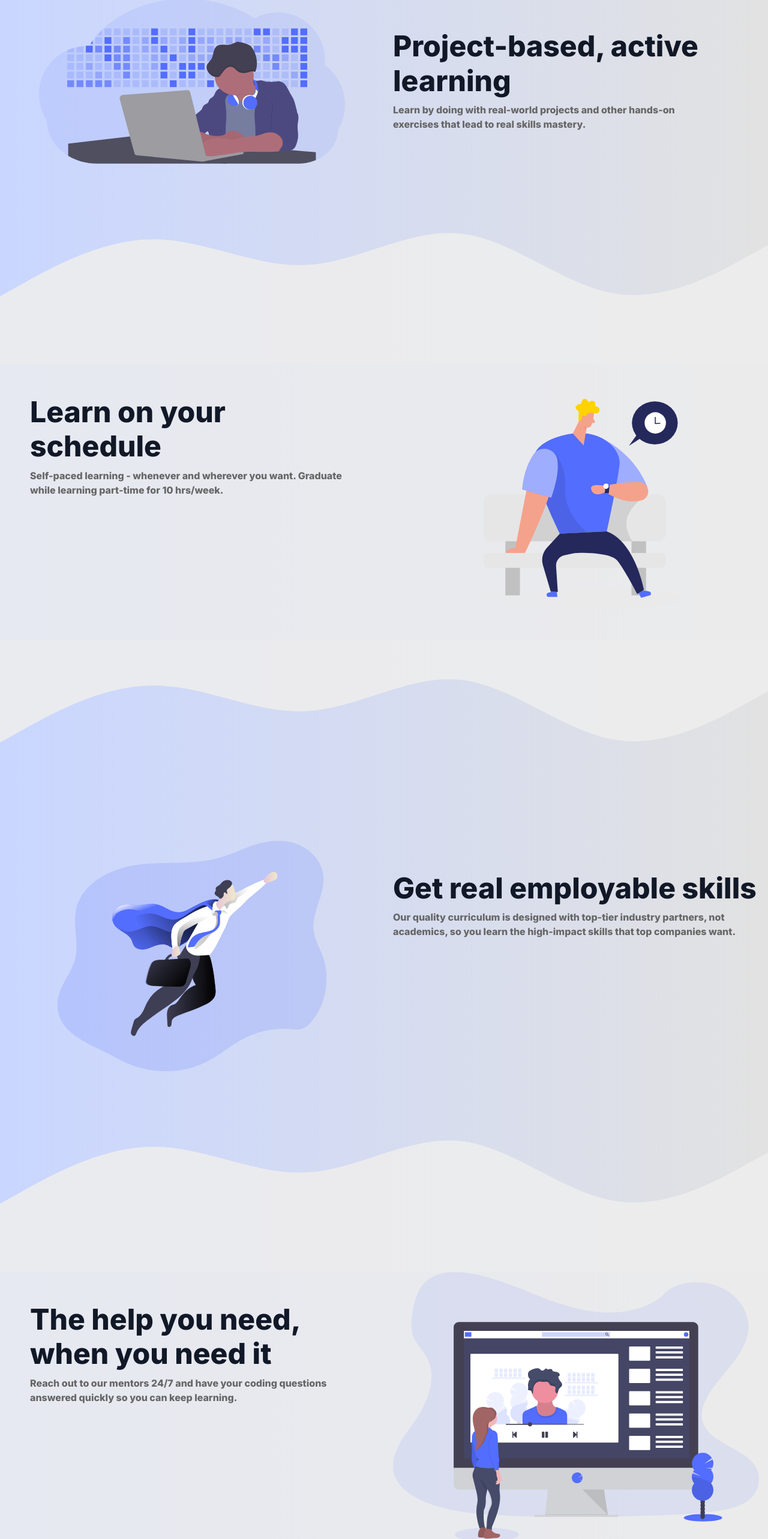
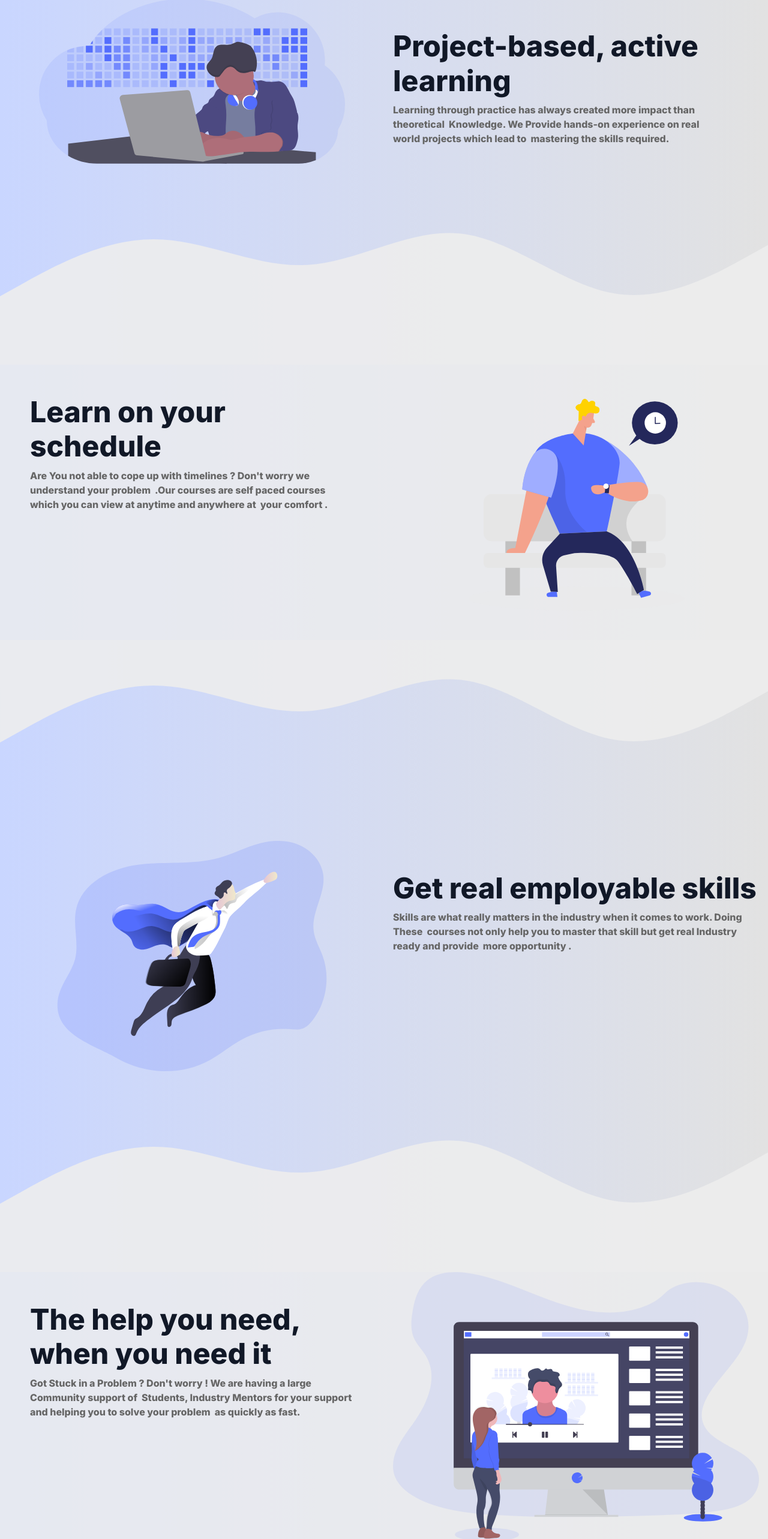
Before and after one commit to Sudan-s-Tech/Sudan-s-Tech-Website, a React (Create React App) app in the folder client/: page / in a window 1280 px wide. Shown: the part 885-3451 px from the top of the page at 60% size. Built offline with nearby package versions, Linux system fonts and the light colour scheme.

Commit message:
add content

```diff
--- a/client/src/components/Contact/Contact.js
+++ b/client/src/components/Contact/Contact.js
@@ -12,7 +12,7 @@ export default function Events() {
                 heading={"We keep our doors open "}
                 gradient={"24x7"}
                 para={
-                    "Lorem Ipsum is simply dummy text of the printing and typesetting industry. Lorem Ipsum has been the industry's standard dummy "
+                    "Have‌ ‌a‌ ‌query‌ ‌?‌ ‌Contact‌ ‌Us‌ ‌,‌ ‌We‌ ‌will‌ ‌try‌ ‌our‌ ‌best‌ ‌to‌ ‌solve‌ ‌your‌ ‌query‌ ‌with‌ ‌our‌ ‌best‌ ‌minds‌ ‌on‌ ‌it‌.‌"
                 }
             />
             <div className="container">
--- a/client/src/components/Coursepage/Course2.js
+++ b/client/src/components/Coursepage/Course2.js
@@ -120,7 +120,7 @@ export default function Coursepage(props) {
                             style={{
                                 textAlign: "left",
                                 fontSize: "9em",
-                                lineHeight: "150px",
+                                lineHeight: "130px",
                             }}
                         >
                             {title}
--- a/client/src/components/Coursepage/course.css
+++ b/client/src/components/Coursepage/course.css
@@ -4,6 +4,7 @@
 }
 .course-main-div .MuiAccordion-rounded {
     background-color: #424242 !important;
+    margin-bottom: 1%;
 }
 
 .course-main-div .MuiTypography-body1 {
--- a/client/src/components/Events/Events.js
+++ b/client/src/components/Events/Events.js
@@ -222,7 +222,7 @@ export default function Events() {
                 heading={"Our Events do the "}
                 gradient={"Talk"}
                 para={
-                    "Lorem Ipsum is simply dummy text of the printing and typesetting industry. Lorem Ipsum has been the industry's standard dummy "
+                    "Are‌ ‌You‌ ‌fan‌ ‌of‌ ‌workshops‌ ‌,‌ ‌Hacakathon‌ ‌,‌ ‌webinars‌ ‌,‌ ‌Q/A’s‌ ‌?‌ ‌We‌ ‌organise‌ ‌these‌ ‌events‌ ‌.‌ ‌Check‌ ‌It‌ ‌Out‌ ‌!"
                 }
             />
             <Button
--- a/client/src/components/Features/Features.js
+++ b/client/src/components/Features/Features.js
@@ -35,8 +35,11 @@ export default function Features() {
                             Project-based, active learning
                         </h1>
                         <p style={{ textAlign: "left" }}>
-                            Learn by doing with real-world projects and other
-                            hands-on exercises that lead to real skills mastery.
+                            Learning‌ ‌through‌ ‌practice‌ ‌has‌ ‌always‌
+                            ‌created‌ ‌more‌ ‌impact‌ ‌than‌ ‌theoretical‌ ‌
+                            Knowledge.‌ ‌We‌ ‌Provide‌ ‌hands-on‌ ‌experience‌
+                            ‌on‌ ‌real‌ ‌world‌ ‌projects‌ ‌which‌ ‌lead‌ ‌to‌ ‌
+                            mastering‌ ‌the‌ ‌skills‌ ‌required.‌
                         </p>
                     </div>
                 </div>
@@ -52,9 +55,12 @@ export default function Features() {
                             Learn on your schedule
                         </h1>
                         <p style={{ textAlign: "left" }}>
-                            Self-paced learning - whenever and wherever you
-                            want. Graduate while learning part-time for 10
-                            hrs/week.
+                            Are‌ ‌You‌ ‌not‌ ‌able‌ ‌to‌ ‌cope‌ ‌up‌ ‌with‌
+                            ‌timelines‌ ‌?‌ ‌Don't‌ ‌worry‌ ‌we‌ ‌understand‌
+                            ‌your‌ ‌problem‌ ‌ .Our‌ ‌courses‌ ‌are‌ ‌self‌
+                            ‌paced‌ ‌courses‌ ‌which‌ ‌you‌ ‌can‌ ‌view‌ ‌at‌
+                            ‌anytime‌ ‌and‌ ‌anywhere‌ ‌at‌ ‌ your‌ ‌comfort‌
+                            ‌.‌
                         </p>
                     </div>
                     <div className="col-md-6">
@@ -81,9 +87,12 @@ export default function Features() {
                             Get real employable skills
                         </h1>
                         <p style={{ textAlign: "left" }}>
-                            Our quality curriculum is designed with top-tier
-                            industry partners, not academics, so you learn the
-                            high-impact skills that top companies want.
+                            Skills‌ ‌are‌ ‌what‌ ‌really‌ ‌matters‌ ‌in‌ ‌the‌
+                            ‌industry‌ ‌when‌ ‌it‌ ‌comes‌ ‌to‌ ‌work.‌ ‌Doing‌
+                            ‌These‌ ‌ courses‌ ‌not‌ ‌only‌ ‌help‌ ‌you‌ ‌to‌
+                            ‌master‌ ‌that‌ ‌skill‌ ‌but‌ ‌get‌ ‌real‌
+                            ‌Industry‌ ‌ready‌ ‌and‌ ‌provide‌ ‌ more‌
+                            ‌opportunity‌ ‌.‌
                         </p>
                     </div>
                 </div>
@@ -99,8 +108,12 @@ export default function Features() {
                             The help you need, when you need it
                         </h1>
                         <p style={{ textAlign: "left" }}>
-                            Reach out to our mentors 24/7 and have your coding
-                            questions answered quickly so you can keep learning.
+                            Got‌ ‌Stuck‌ ‌in‌ ‌a‌ ‌Problem‌ ‌?‌ ‌Don't‌ ‌worry‌
+                            ‌!‌ ‌We‌ ‌are‌ ‌having‌ ‌a‌ ‌large‌ ‌Community‌
+                            ‌support‌ ‌of‌ ‌ Students,‌ ‌Industry‌ ‌Mentors‌
+                            ‌for‌ ‌your‌ ‌support‌ ‌and‌ ‌helping‌ ‌you‌ ‌to‌
+                            ‌solve‌ ‌your‌ ‌problem‌ ‌ as‌ ‌quickly‌ ‌as‌
+                            ‌fast.‌
                         </p>
                     </div>
                     <div className="col-md-6">
--- a/client/src/components/Sponsors/Sponsors.js
+++ b/client/src/components/Sponsors/Sponsors.js
@@ -20,7 +20,7 @@ export default function Sponsors() {
                 heading={"Our supporting "}
                 gradient={"Sponsors"}
                 para={
-                    "Lorem Ipsum is simply dummy text of the printing and typesetting industry. Lorem Ipsum has been the industry's standard dummy "
+                    "Thanks‌ ‌to‌ ‌all‌ ‌these‌ ‌Sponsors‌ ‌which‌ ‌Supported‌ ‌us‌ ‌for‌ ‌this‌ ‌Initiative‌ ‌and‌ ‌without‌ ‌their‌ ‌help‌ ‌this‌ ‌would‌ ‌have‌ ‌not‌ ‌been‌ ‌possible.‌"
                 }
             />
             <div className="container">
--- a/client/src/components/Team/Team.js
+++ b/client/src/components/Team/Team.js
@@ -10,9 +10,7 @@ export default function Team() {
                 subheading={"SudansTech"}
                 heading={"Meet our amazing "}
                 gradient={"Team"}
-                para={
-                    "Sudan’s Technocrats(Tech) Foundation,J&K First Ever Tech Community which aims to focus on reducing the Technology gap between Industry and Students of India and is Registered section-8 company Rules under govt. Of India .Sudan's Technocrats(Tech) Foundation is a non-profit initiative aimed at making use of 21st-century technologies and learning methods to foster a fresh breed of highly skilled young people empowered with technical and social skills."
-                }
+                para={"Meet‌ ‌The‌ ‌Minds‌ ‌which‌ ‌started‌ ‌this‌ ‌Cause‌."}
             />
 
             <div className="container">
--- a/client/src/components/Training/Training.js
+++ b/client/src/components/Training/Training.js
@@ -38,7 +38,7 @@ export default function Events() {
                 heading={"We are known for our "}
                 gradient={"Training courses"}
                 para={
-                    "Lorem Ipsum is simply dummy text of the printing and typesetting industry. Lorem Ipsum has been the industry's standard dummy "
+                    "“Don’t‌ ‌decrease‌ ‌the‌ ‌goal.‌ ‌Increase‌ ‌the‌ ‌effort”.We‌ ‌Don't‌ ‌Only‌ ‌Provide‌ ‌Courses‌ ‌but‌ ‌Train‌ ‌you‌ ‌for‌ ‌some‌ ‌Real‌ ‌industry‌ ‌experience.‌ "
                 }
             />
             {/* <div className="container">
```
Also changed, not shown: 1 other file (tests, documents, lock files or other folders).
